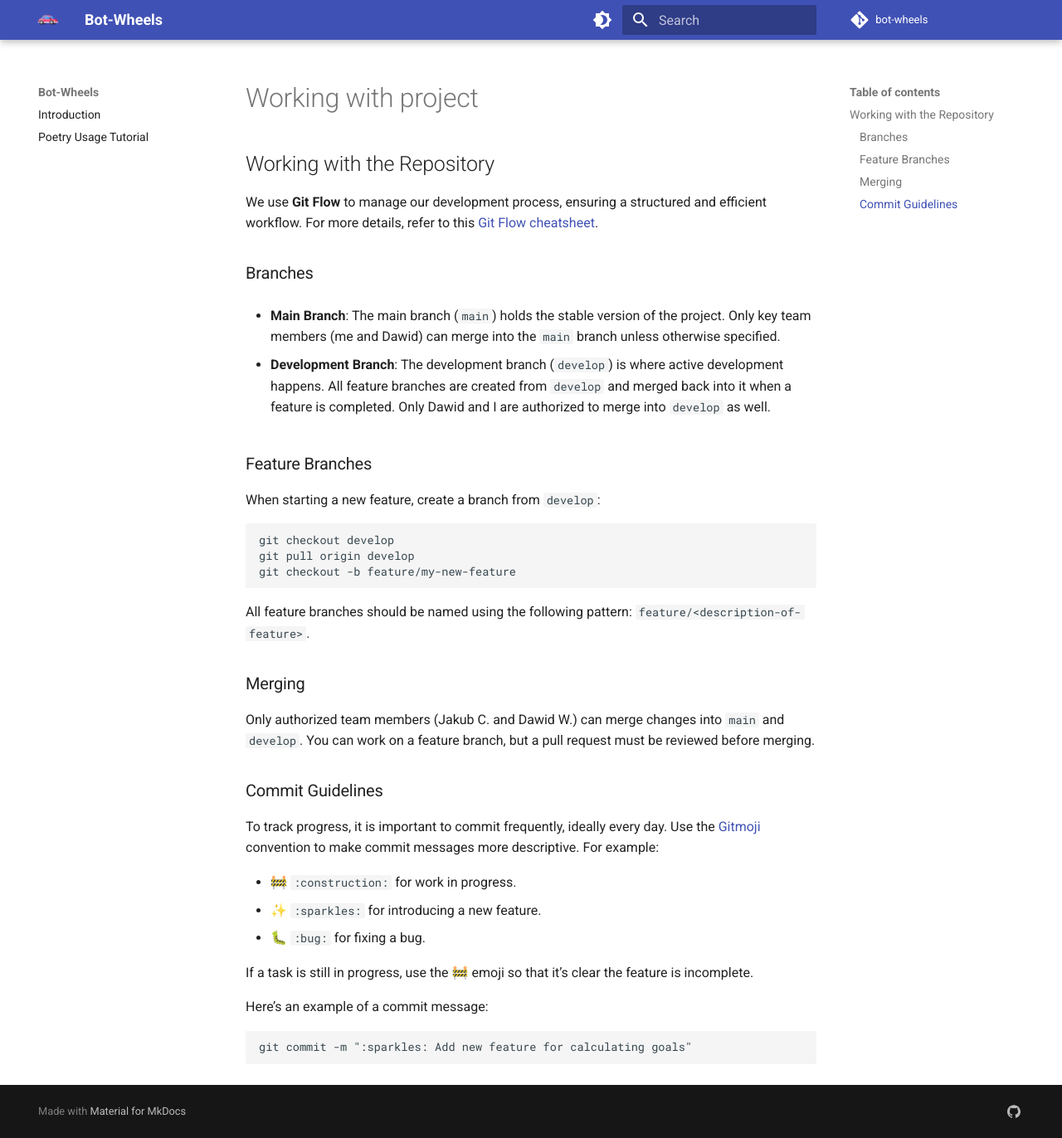
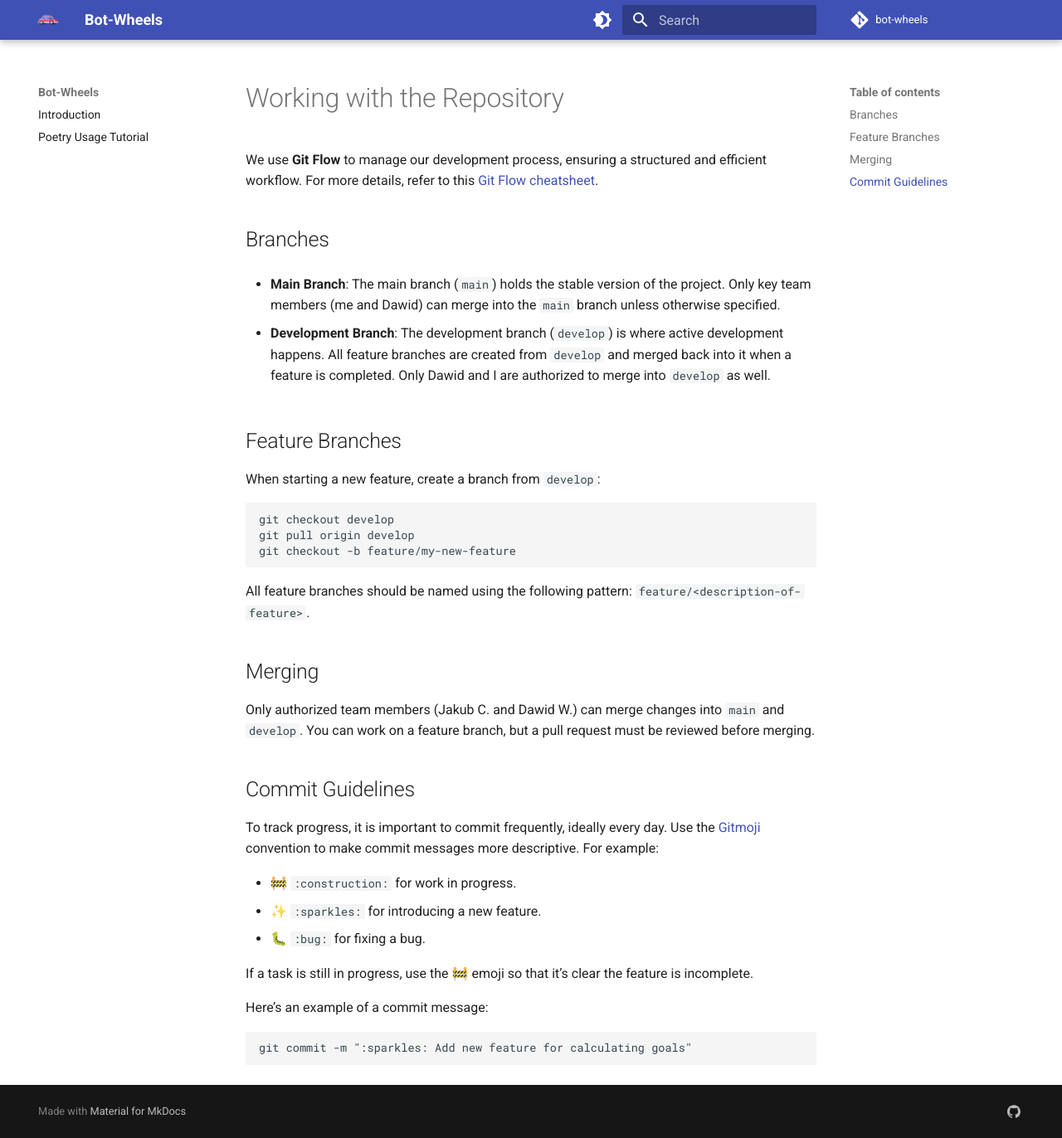
Before and after one commit to bot-wheels/docs, an MkDocs documentation site: the page built from docs/working_with_project.md, in a window 1280 px wide and 1372 px high. Shown: the whole window at 83% size. Built offline with MkDocs 1.6.1 and Material for MkDocs 9.7.7, drawn with Linux system fonts in a browser that asks for light colours.

Commit message:
reformat files

```diff
--- a/docs/working_with_project.md
+++ b/docs/working_with_project.md
@@ -1,14 +1,14 @@
-## Working with the Repository
+# Working with the Repository
 
 We use **Git Flow** to manage our development process, ensuring a structured and efficient workflow. For more details, refer to this [Git Flow cheatsheet](https://danielkummer.github.io/git-flow-cheatsheet/).
 
-### Branches
+## Branches
 
 - **Main Branch**: The main branch (`main`) holds the stable version of the project. Only key team members (me and Dawid) can merge into the `main` branch unless otherwise specified.
 
 - **Development Branch**: The development branch (`develop`) is where active development happens. All feature branches are created from `develop` and merged back into it when a feature is completed. Only Dawid and I are authorized to merge into `develop` as well.
 
-### Feature Branches
+## Feature Branches
 
 When starting a new feature, create a branch from `develop`:
 
@@ -20,11 +20,11 @@
 
 All feature branches should be named using the following pattern: `feature/<description-of-feature>`.
 
-### Merging
+## Merging
 
 Only authorized team members (Jakub C. and Dawid W.) can merge changes into `main` and `develop`. You can work on a feature branch, but a pull request must be reviewed before merging.
 
-### Commit Guidelines
+## Commit Guidelines
 
 To track progress, it is important to commit frequently, ideally every day. Use the [Gitmoji](https://gitmoji.dev/) convention to make commit messages more descriptive. For example:
 
```
Also changed, not shown: docs/research/interface_overlay_reaserch.md (+1 -0 lines), docs/research/rocket-league-bot-setup.md (+20 -2 lines).
